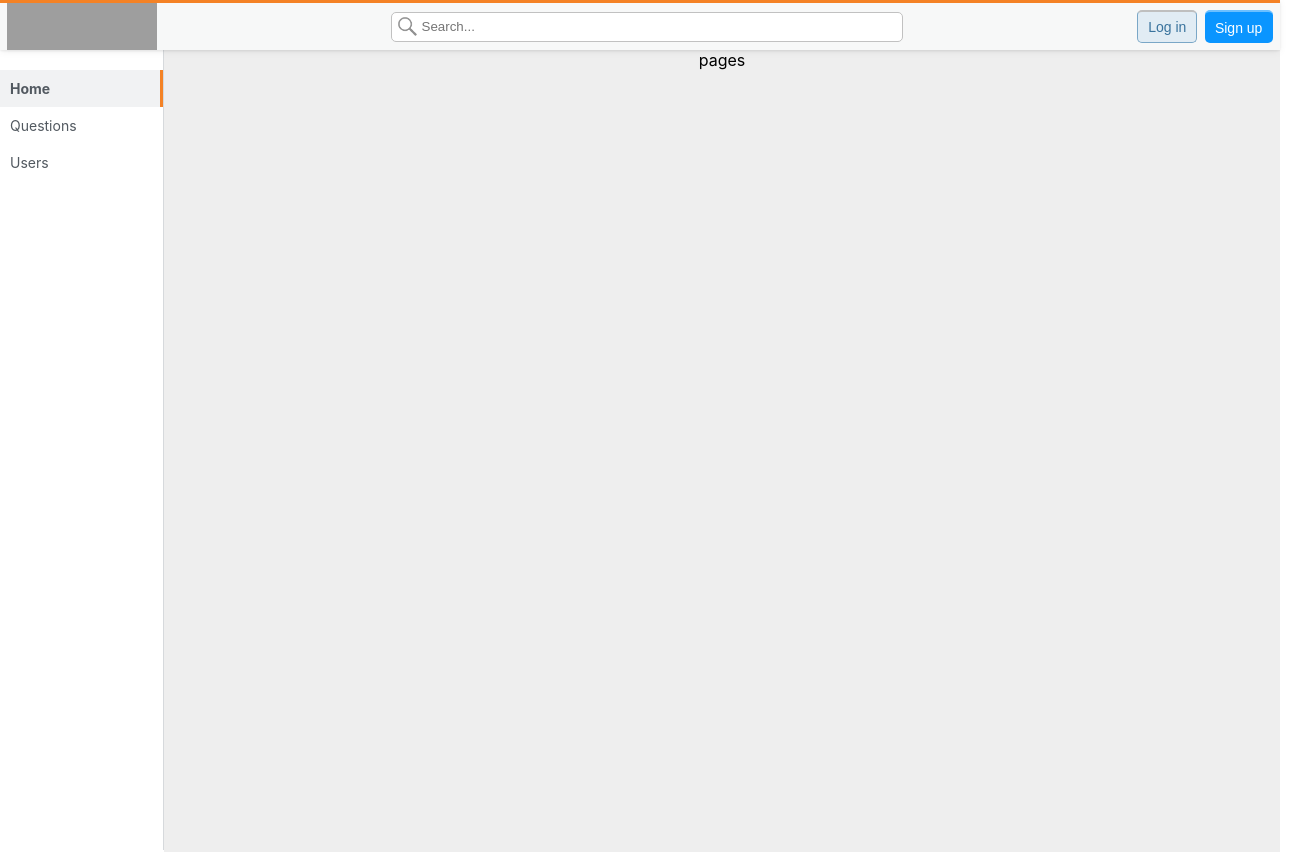
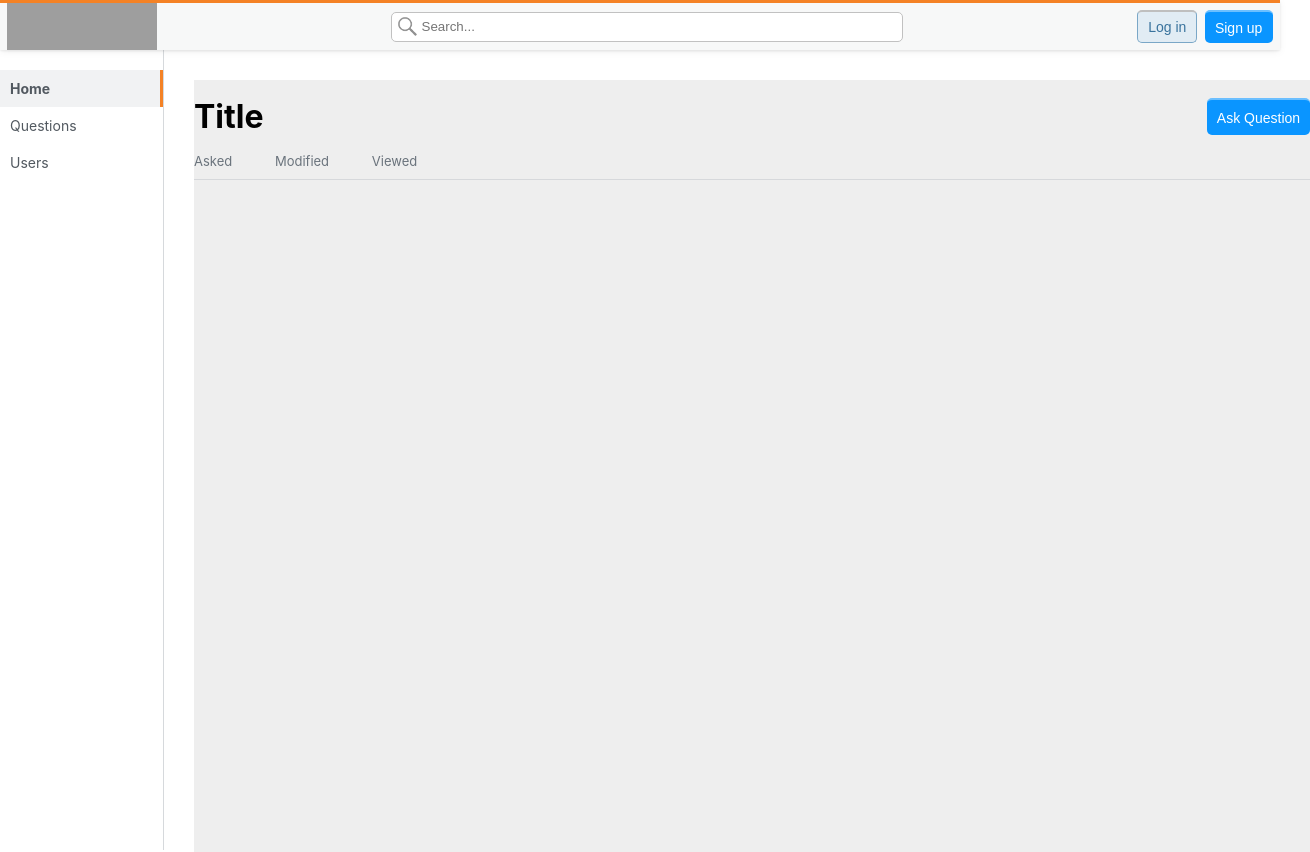
Before and after one commit to codestates-seb/seb41_pre_039, a React (Create React App) app in the folder client/: page / in a window 1280 px wide. Shown: the top 852 px of the page, 1310 px wide, since content can reach past the window. Built offline with nearby package versions, Linux system fonts and the light colour scheme; grey boxes are pictures that could not be loaded; the HTML template or start-up script is replaced by a standard one.

Commit message:
feat: create quesiton page & connection the page

```diff
--- a/client/src/App.js
+++ b/client/src/App.js
@@ -2,6 +2,7 @@ import './App.css';
 import Header from './components/Header';
 import Sidebar from './components/Sidebar';
 import Footer from './components/Footer';
+import Question from './pages/Question';
 
 function App() {
   return (
@@ -9,14 +10,12 @@ function App() {
       <div className="header">
         <Header />
       </div>
-
       <div className="container">
         <div className="sidebar">
           <Sidebar />
         </div>
         <div className="content">
-          {/* 내용을 채우기 위한 임시 요소 */}
-          <div>pages</div>
+          <Question />
         </div>
       </div>
       <div className="footer">
--- /dev/null
+++ b/client/src/pages/Question.css
@@ -0,0 +1,54 @@
+.question-container {
+  width: 80%;
+  height: 100%;
+  margin: 30px;
+}
+
+.question-header {
+  display: flex;
+  flex-direction: column;
+  width: 100%;
+  height: 100px;
+  border-bottom: 1px solid hsl(216deg 7% 85%);
+}
+
+.question-title {
+  height: 73px;
+  display: flex;
+  align-items: center;
+  justify-content: space-between;
+}
+
+.question-info {
+  width: 20%;
+  height: 34px;
+  display: flex;
+  justify-content: space-between;
+  color: hsl(210deg 8% 45%);
+  font-size: 13px;
+}
+
+.question-ask {
+  width: 103px;
+  height: 80px;
+  display: flex;
+  align-items: center;
+}
+.ask-button {
+  display: flex;
+  justify-content: center;
+  align-items: center;
+  background-color: hsl(206deg 100% 52%);
+  color: white;
+  height: 37px;
+  width: 103px;
+  border-radius: 5px;
+  font-size: 14px;
+  font-weight: 500;
+  border-top: 2px double hsl(206deg 100% 71%);
+}
+.ask-button:hover {
+  cursor: pointer;
+  background-color: hsl(209deg 100% 38%);
+  border-top: 2px double hsl(206deg 100% 71%);
+}
--- /dev/null
+++ b/client/src/pages/Question.js
@@ -0,0 +1,23 @@
+import './Question.css';
+
+export default function Question() {
+  return (
+    <div className="question-container">
+      <div className="question-header">
+        <div className="question-title">
+          <span className="title-h">
+            <h1>Title</h1>
+          </span>
+          <div className="question-ask">
+            <button className="ask-button">Ask Question</button>
+          </div>
+        </div>
+        <div className="question-info">
+          <span>Asked</span>
+          <span>Modified</span>
+          <span>Viewed</span>
+        </div>
+      </div>
+    </div>
+  );
+}
```
